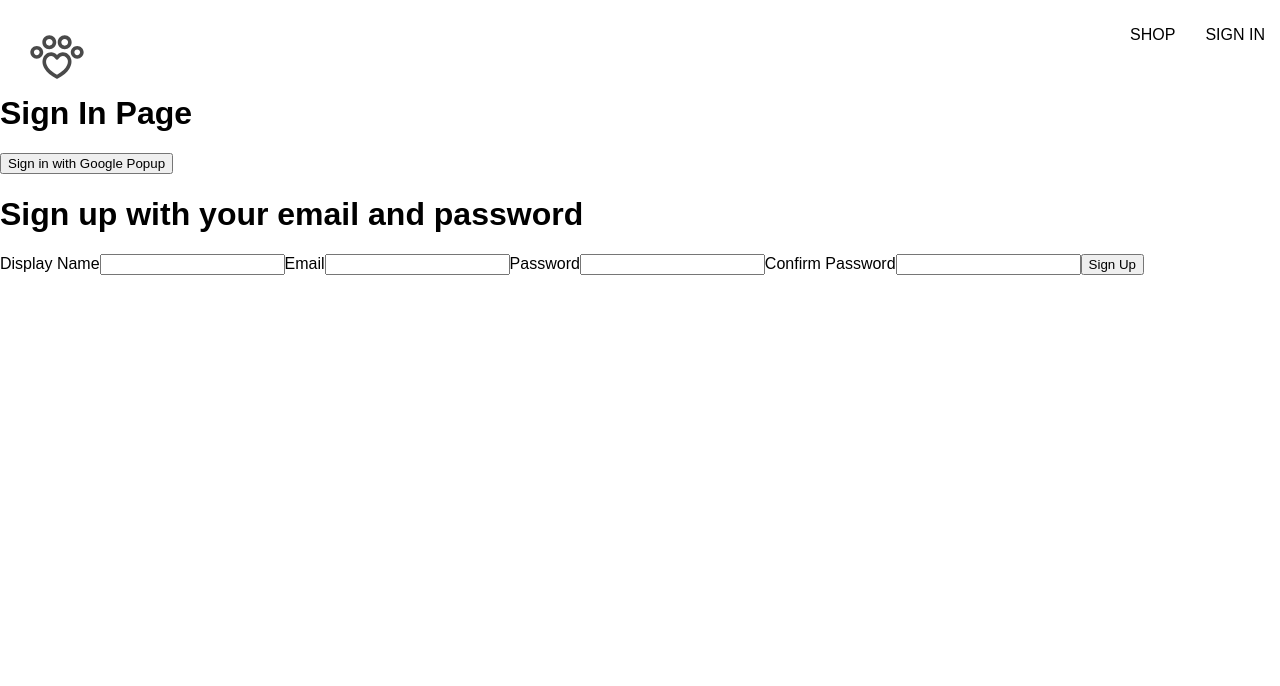
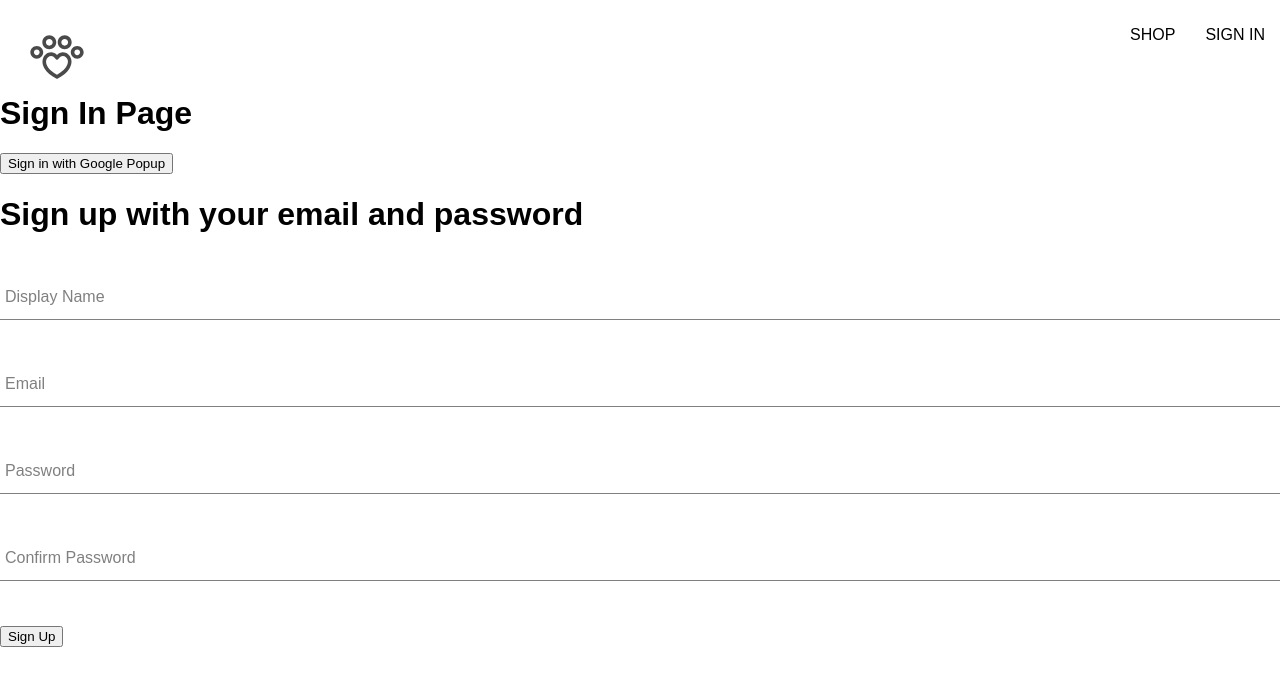
Before and after one commit to ananastasiap/paw-wear, a React (Create React App) app: page /sign-in in a window 1280 px wide. Shown: the top 686 px of the page. Built offline with nearby package versions, Linux system fonts and the light colour scheme; a web font is replaced by a local one.

Commit message:
feat: add style for sign up for

```diff
--- /dev/null
+++ b/src/components/form-input/form-input.component.jsx
@@ -0,0 +1,19 @@
+import './form-input.styles.scss';
+
+const FormInput = ({ label,
+                     ...otherProps }) => {
+  return (
+    <div className="group">
+      <input className="form-input" {...otherProps} />
+      { label && (
+        <label className={`${
+          otherProps.value.length ? 'shrink' : ''
+        } form-input-label`}>
+          {label}
+        </label>
+      )}
+    </div>
+  );
+}
+
+export default FormInput
--- /dev/null
+++ b/src/components/form-input/form-input.styles.scss
@@ -0,0 +1,54 @@
+$sub-color: grey;
+$main-color: black;
+
+@mixin shrinkLabel {
+  top: -14px;
+  font-size: 12px;
+  color: $main-color;
+}
+
+.group {
+  position: relative;
+  margin: 45px 0;
+
+  .form-input {
+    background: none;
+    background-color: white;
+    color: $sub-color;
+    font-size: 18px;
+    padding: 10px 10px 10px 5px;
+    display: block;
+    width: 100%;
+    border: none;
+    border-radius: 0;
+    border-bottom: 1px solid $sub-color;
+    margin: 25px 0;
+
+    &:focus {
+      outline: none;
+    }
+
+    &:focus ~ .form-input-label {
+      @include shrinkLabel();
+    }
+  }
+
+  input[type='password'] {
+    letter-spacing: 0.3em;
+  }
+
+  .form-input-label {
+    color: $sub-color;
+    font-size: 16px;
+    font-weight: normal;
+    position: absolute;
+    pointer-events: none;
+    left: 5px;
+    top: 10px;
+    transition: 300ms ease all;
+
+    &.shrink {
+      @include shrinkLabel();
+    }
+  }
+}
--- a/src/components/sing-up-form/sing-up-form.component.jsx
+++ b/src/components/sing-up-form/sing-up-form.component.jsx
@@ -1,5 +1,6 @@
 import { useState } from "react";
 import { createAuthUserWithEmailAndPassword, createUserDocumentFromAuth } from "../../utils/firebase/firebase.utils";
+import FormInput from "../form-input/form-input.component";
 
 const defaultFormFields = {
   displayName: '',
@@ -47,8 +48,8 @@
     <div>
       <h1>Sign up with your email and password</h1>
       <form onSubmit={handleSubmit}>
-        <label>Display Name</label>
-        <input
+        <FormInput
+          label='Display Name'
           type='text'
           required
           onChange={handleChange}
@@ -56,8 +57,8 @@
           value={displayName}
         />
 
-        <label>Email</label>
-        <input
+        <FormInput
+          label='Email'
           type='email'
           required
           onChange={handleChange}
@@ -65,8 +66,8 @@
           value={email}
         />
 
-        <label>Password</label>
-        <input
+        <FormInput
+          label='Password'
           type='password'
           required
           onChange={handleChange}
@@ -74,8 +75,8 @@
           value={password}
         />
 
-        <label>Confirm Password</label>
-        <input
+        <FormInput
+          label='Confirm Password'
           type='password'
           required
           onChange={handleChange}
```
